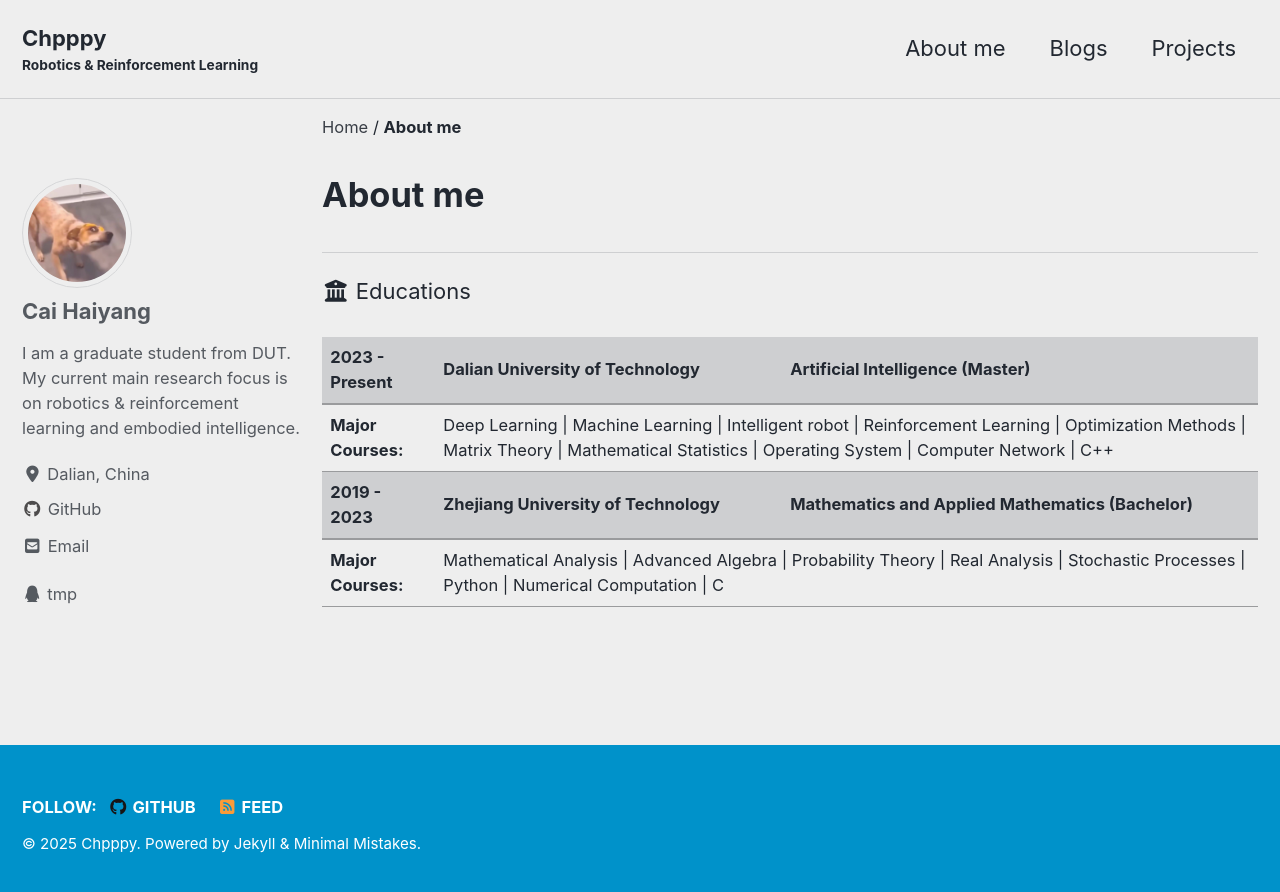
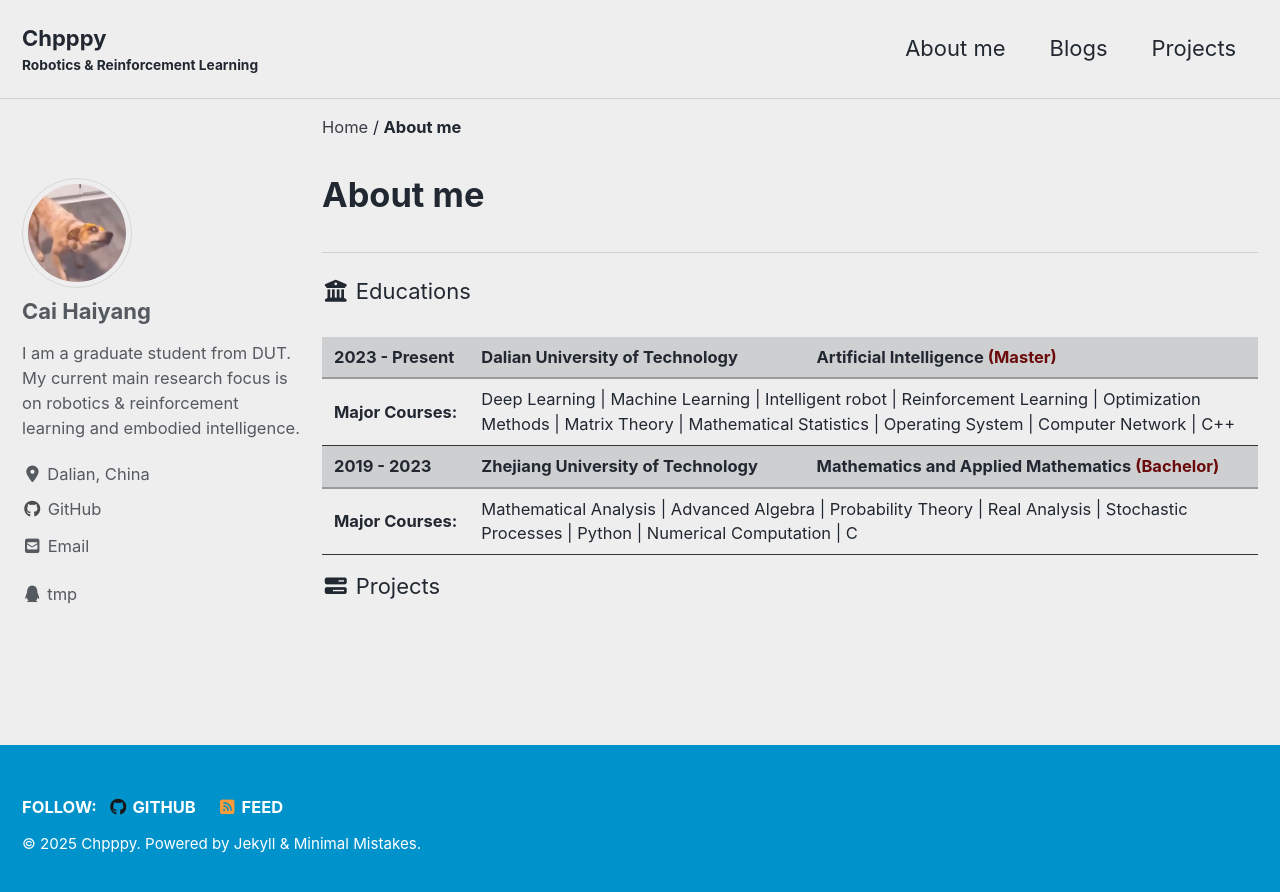
Before and after one commit to Chpppy/Chpppy.github.io, a Jekyll site: the page built from _pages/About.md, in a window 1280 px wide. Shown: the top 892 px of the page. Built offline with Jekyll 4.4.1, drawn with Linux system fonts in a browser that asks for light colours; cached includes are drawn as plain includes; nearby versions of some CDN libraries.

Commit message:
Modify About

```diff
--- a/_includes/head/custom.html
+++ b/_includes/head/custom.html
@@ -1,12 +1,13 @@
 <!-- start custom head snippets -->
 <script src="https://kit.fontawesome.com/0b8ab3ed6f.js" crossorigin="anonymous"></script>
 <!-- insert favicons. use https://realfavicongenerator.net/ -->
-<!-- <style>
+<style>
     table {
-      width: 160%;
+      width: 100%;
       border-collapse: collapse;
       border: none;
       margin: 0;
+      margin-bottom: 15px;
     }
     thead th {
       border-bottom: 1px solid #333;
@@ -20,6 +21,7 @@
     }
     th:nth-child(1), td:nth-child(1) {
       text-align: left;
+      white-space: nowrap;
     }
     th:nth-child(2), td:nth-child(2) {
       text-align: left;
@@ -27,5 +29,5 @@
     th:nth-child(3), td:nth-child(3) {
       text-align: left;
     }
-</style> -->
+</style>
 <!-- end custom head snippets -->
--- a/_pages/About.md
+++ b/_pages/About.md
@@ -14,7 +14,7 @@ sidebar:
         <tr>
             <th>2023 - Present</th>
             <th>Dalian University of Technology</th>
-            <th>Artificial Intelligence (Master)</th>
+            <th>Artificial Intelligence <span style="color: rgb(107, 10, 10);">(Master)</span></th>
         </tr>
     </thead>
     <tbody>
@@ -24,12 +24,15 @@ sidebar:
             </td>
             <td colspan="2">Deep Learning | Machine Learning | Intelligent robot | Reinforcement Learning | Optimization Methods | Matrix Theory | Mathematical Statistics | Operating System | Computer Network | C++</td>
         </tr>
+        <!-- <tr>
+            <td colspan="3"></td>
+        </tr> -->
     </tbody>
     <thead>
         <tr>
             <th>2019 - 2023</th>
             <th>Zhejiang University of Technology</th>
-            <th>Mathematics and Applied Mathematics (Bachelor)</th>
+            <th>Mathematics and Applied Mathematics <span style="color: rgb(107, 10, 10);">(Bachelor)</span></th>
         </tr>
     </thead>
     <tbody>
@@ -41,3 +44,5 @@ sidebar:
         </tr>
     </tbody>
 </table>
+
+<i class="fa-solid fa-bars-progress"></i> Projects
```
Also changed, not shown: 5 other files.
